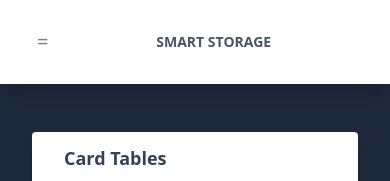
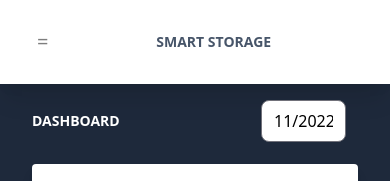
Before and after one commit to arrudadev/pi-smart-storage, a Next.js app: page /admin/dashboard in a window 390 px wide. Shown: the top 181 px of the page. Built offline with nearby package versions, Linux system fonts and the light colour scheme.

Commit message:
style: fix the visibility in mobile view of the dashboard

```diff
--- a/pages/admin/dashboard.tsx
+++ b/pages/admin/dashboard.tsx
@@ -11,17 +11,17 @@ export default function Dashboard() {
 
       <main className="relative md:ml-64 bg-blueGray-100">
         <nav className="absolute top-0 left-0 w-full z-10 bg-transparent md:flex-row md:flex-nowrap md:justify-start flex items-center p-4">
-          <div className="w-full mx-autp items-center flex justify-between md:flex-nowrap flex-wrap md:px-10 px-4">
+          <div className="w-full mx-auto items-center flex justify-between md:flex-nowrap flex-wrap md:px-10 px-4">
             {/* Brand */}
             <a
-              className="text-white text-sm uppercase hidden lg:inline-block font-semibold"
+              className="text-white text-sm uppercase lg:inline-block font-semibold"
               href="#pablo"
               onClick={e => e.preventDefault()}
             >
               Dashboard
             </a>
             {/* Form */}
-            <form className="md:flex hidden flex-row flex-wrap items-center lg:ml-auto mr-3">
+            <form className="md:flex flex-row flex-wrap items-center lg:ml-auto mr-3">
               <div className="relative flex w-full flex-wrap items-stretch">
                 <Datepicker />
               </div>
@@ -33,7 +33,7 @@ export default function Dashboard() {
           <div className="px-4 md:px-10 mx-auto w-full" />
         </header>
 
-        <section className="px-4 md:px-10 mx-auto w-full -m-32">
+        <section className="px-4 md:px-10 mx-auto w-full -m-24 md:-mt-32">
           <div className="flex flex-wrap">
             <div className="w-full mb-12 px-4">
               <div
```
